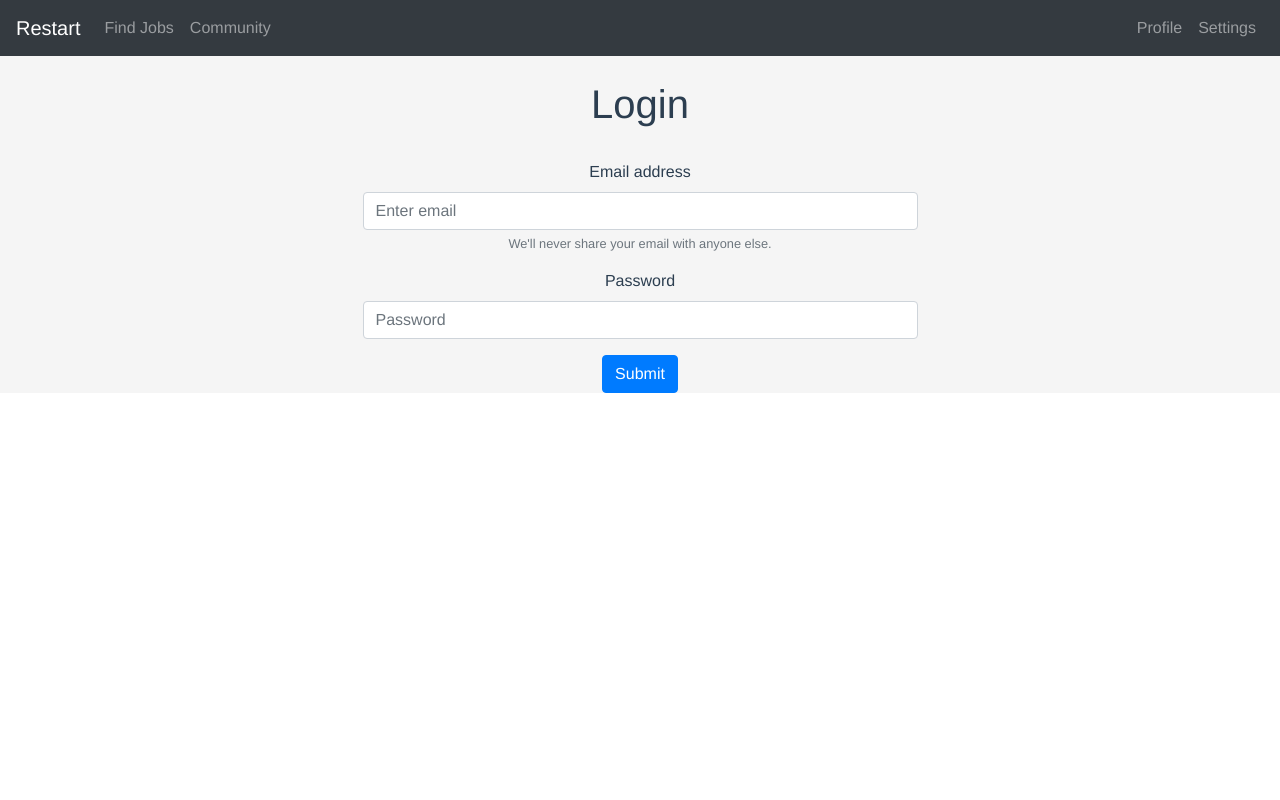
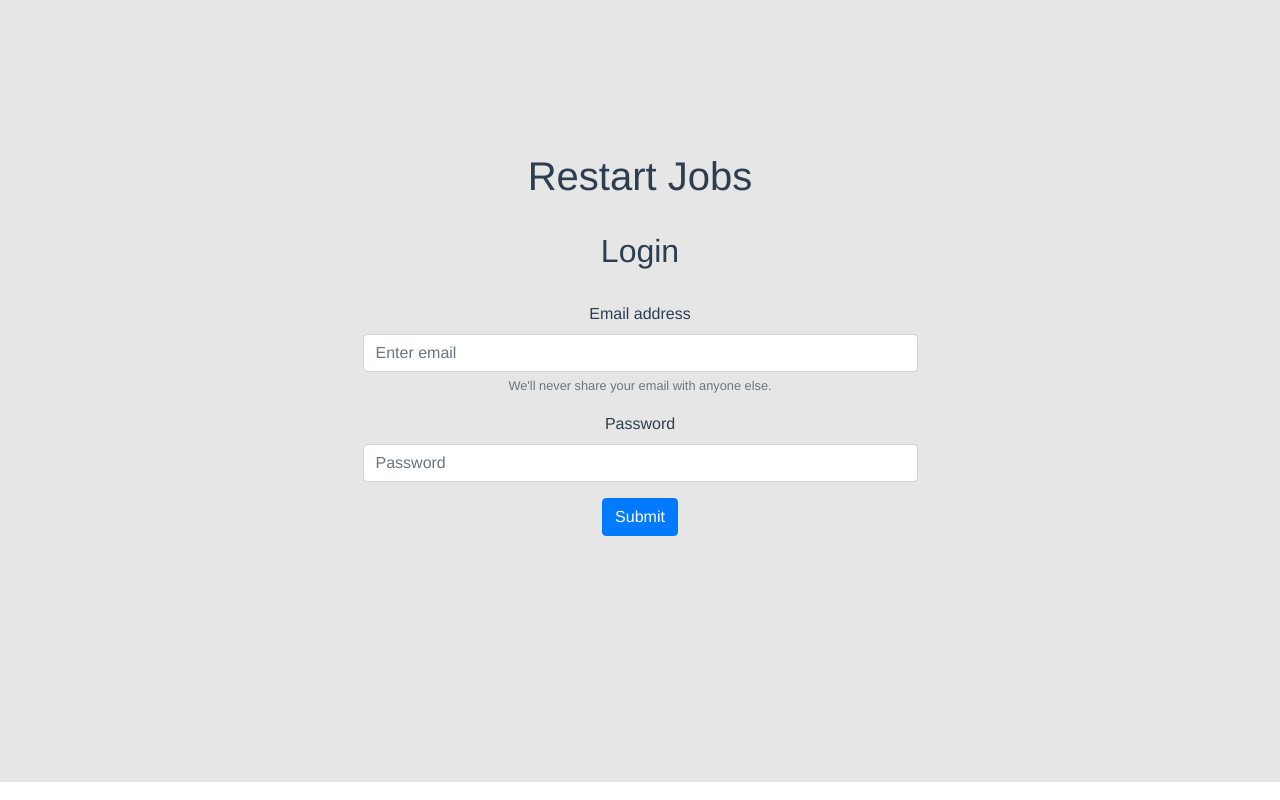
Before and after one commit to eric-newcomer/restart-jobs, a React (Create React App) app: page /login in a window 1280 px wide. Built offline with nearby package versions, Linux system fonts and the light colour scheme.

Commit message:
added PrivateRoute, need to add conditional routing

```diff
--- a/src/App.css
+++ b/src/App.css
@@ -5,7 +5,7 @@
   text-align: center;
   align-content: center;
   color: #2c3e50;
-  background-color: rgb(245, 245, 245);
+  background-color: rgb(230, 230, 230);
 }
 
 .Container {
--- a/src/App.js
+++ b/src/App.js
@@ -2,21 +2,20 @@ import React from "react";
 import { BrowserRouter as Router, Route } from "react-router-dom";
 
 import "./App.css";
-import Navigation from "./components/Navigation";
 import Home from "./components/Home";
 import Community from "./components/Community";
 import Profile from "./components/Profile";
 import Settings from "./components/Settings";
 import Login from "./components/auth/Login";
+import PrivateRoute from "./components/PrivateRoute";
 
 function App() {
   return (
     <Router>
       <div className="App">
-        <Navigation />
         <br />
-        <Login />
-        <Route path="/" exact component={Home} />
+        <Route path="/login" exact component={Login} />
+        <PrivateRoute path="/" exact component={Home} />
         <Route path="/community" exact component={Community} />
         <Route path="/profile" exact component={Profile} />
         <Route path="/settings" exact component={Settings} />
--- a/src/components/Community.js
+++ b/src/components/Community.js
@@ -1,5 +1,7 @@
 import React, { Component } from 'react';
 import {Card, Button, Row, Col, Form} from 'react-bootstrap';
+import Navigation from "./Navigation";
+
 
 export default class Community extends Component {
    render() {
--- a/src/components/Home.js
+++ b/src/components/Home.js
@@ -1,5 +1,7 @@
 import React, { Component } from 'react';
 import {Card, Button, Row, Col, Form} from 'react-bootstrap';
+import Navigation from "./Navigation";
+
 
 import logo from "../images/logo192.png";
 
@@ -7,6 +9,7 @@ export default class Home extends Component {
    render() {
       return (
          <>
+         <Navigation />
          <h1>Find Jobs</h1>
          <div className="Container">
          <Form>
--- /dev/null
+++ b/src/components/PrivateRoute.js
@@ -0,0 +1,29 @@
+// This is used to determine if a user is authenticated and
+// if they are allowed to visit the page they navigated to.
+
+// If they are: they proceed to the page
+// If not: they are redirected to the login page.
+import React from 'react';
+//import AuthService from './Services/AuthService';
+import { Redirect, Route } from 'react-router-dom';
+
+const PrivateRoute = ({ component: Component, ...rest }) => {
+
+  // Add your own authentication on the below line.
+  const isLoggedIn = true; //AuthService.isLoggedIn()
+
+  return (
+    <Route
+      {...rest}
+      render={props =>
+        isLoggedIn ? (
+          <Component {...props} />
+        ) : (
+          <Redirect to={{ pathname: '/login', state: { from: props.location } }} />
+        )
+      }
+    />
+  )
+}
+
+export default PrivateRoute;
--- a/src/components/Profile.js
+++ b/src/components/Profile.js
@@ -1,5 +1,7 @@
 import React, { Component } from 'react';
 import {Card, Button, Row, Col, Form, Container} from 'react-bootstrap';
+import Navigation from "./Navigation";
+
 
 import profile_pic from "../images/IMG_1448.jpg";
 
--- a/src/components/auth/Login.js
+++ b/src/components/auth/Login.js
@@ -6,10 +6,13 @@ export default class Login extends Component {
    render() {
       return (
          <>
-         <h1>Login</h1>
-         <br />
-         <Container>
-            <Form style={{marginLeft:'25%', marginRight:'25%'}}>
+         <Container style={{marginTop: '10%', height:"100%"}}>
+            <h1>Restart Jobs</h1>
+            <br/>
+            <h2>Login</h2>
+            <br />
+
+            <Form style={{marginLeft:'25%', marginRight:'25%', marginBottom:'20%'}}>
                <Form.Group controlId="formBasicEmail">
                   <Form.Label>Email address</Form.Label>
                   <Form.Control type="email" placeholder="Enter email" />
@@ -29,7 +32,9 @@ export default class Login extends Component {
                   Submit
                </Button>
             </Form>
+            <br/>
          </Container>
+
          </>
       )
    }
```
